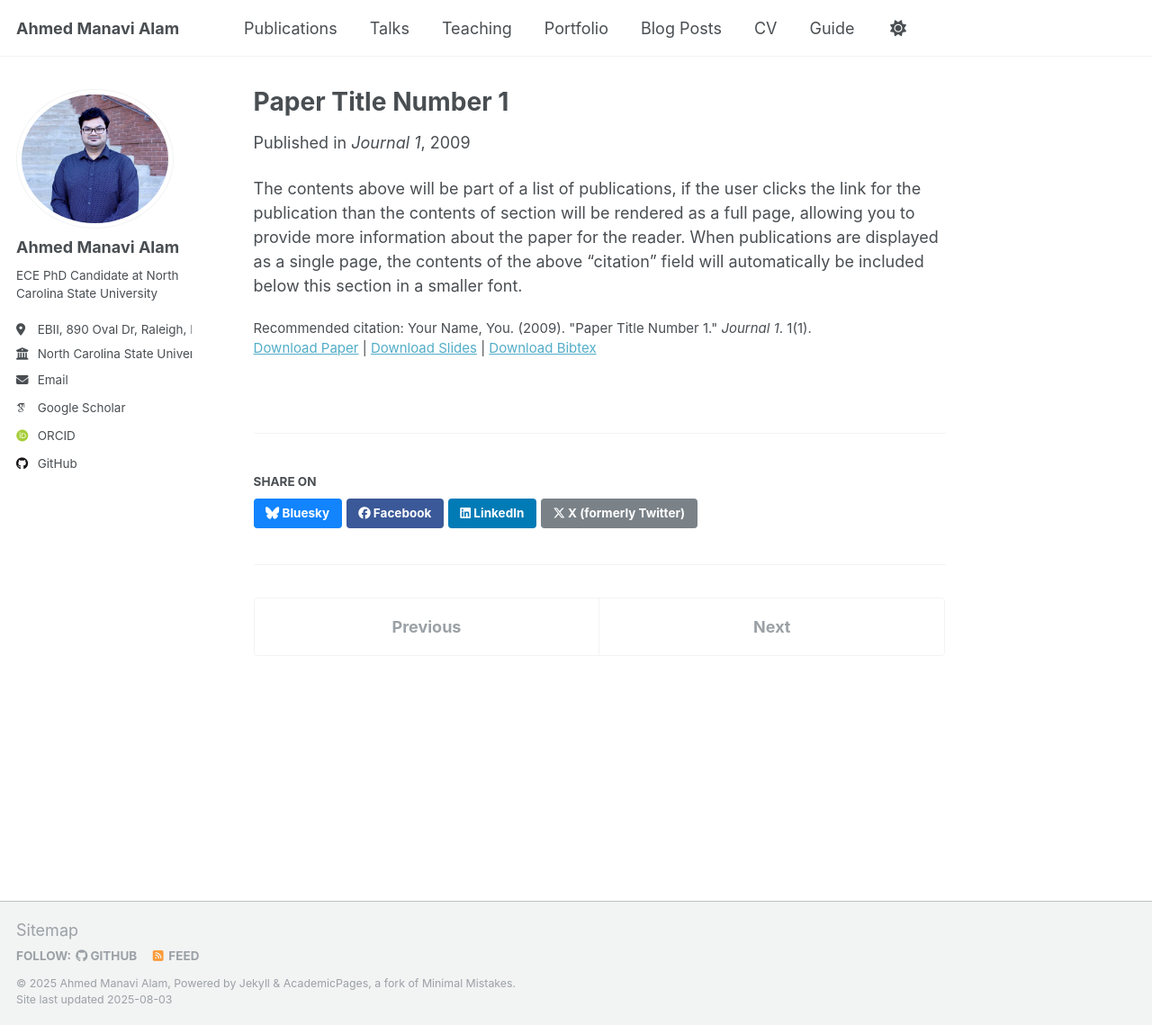
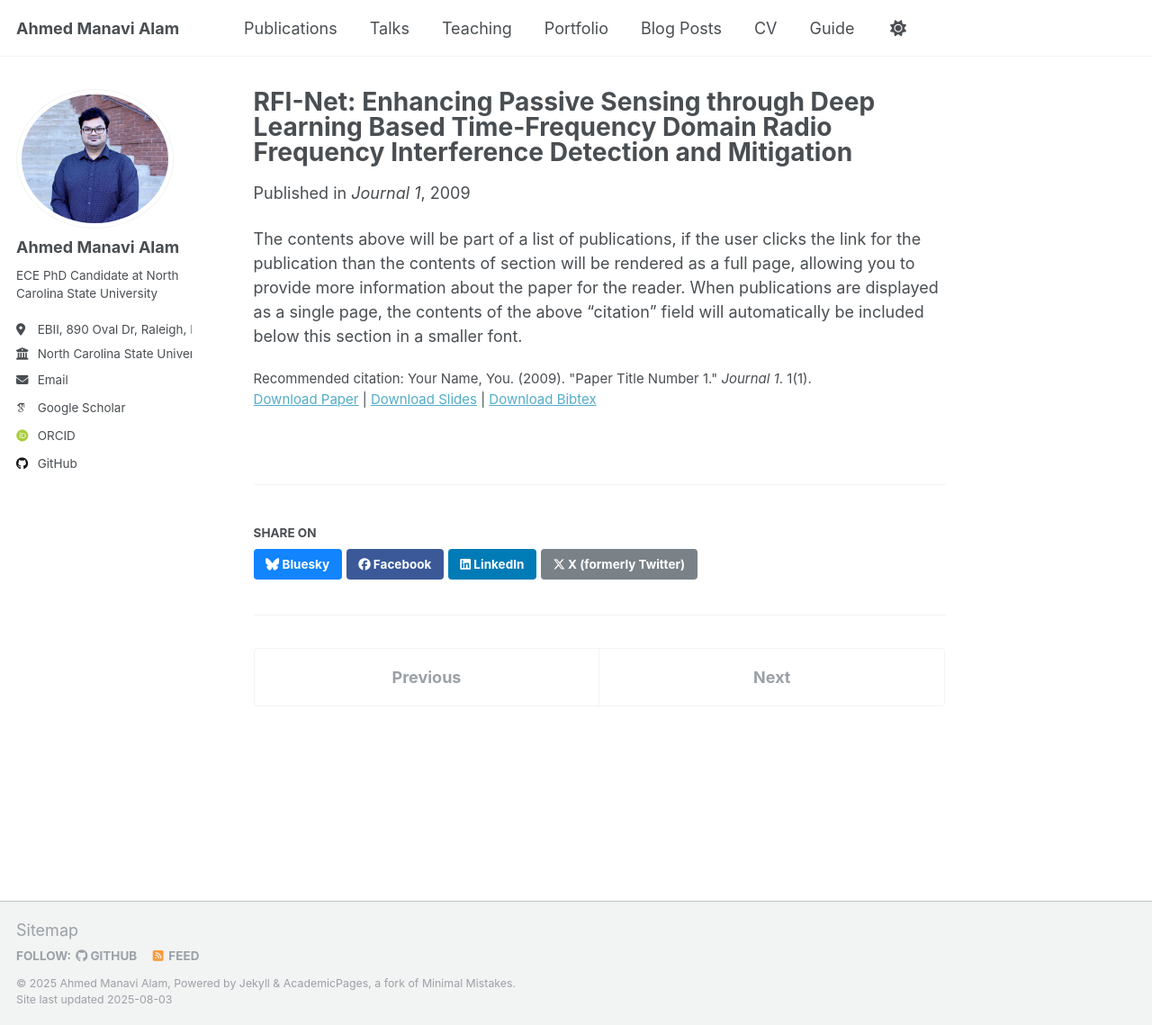
Before and after one commit to ahmed-manavi/ahmed-manavi.github.io, a Jekyll site: the page built from _publications/2009-10-01-paper-title-number-1.md, in a window 1280 px wide and 1139 px high. Shown: the whole window at 90% size. Built offline with Jekyll 4.4.1, drawn with Linux system fonts in a browser that asks for light colours; some web fonts are replaced.

Commit message:
Update 2009-10-01-paper-title-number-1.md

```diff
--- a/_publications/2009-10-01-paper-title-number-1.md
+++ b/_publications/2009-10-01-paper-title-number-1.md
@@ -1,5 +1,5 @@
 ---
-title: "Paper Title Number 1"
+title: "RFI-Net: Enhancing Passive Sensing through Deep Learning Based Time-Frequency Domain Radio Frequency Interference Detection and Mitigation"
 collection: publications
 category: manuscripts
 permalink: /publication/2009-10-01-paper-title-number-1
```
